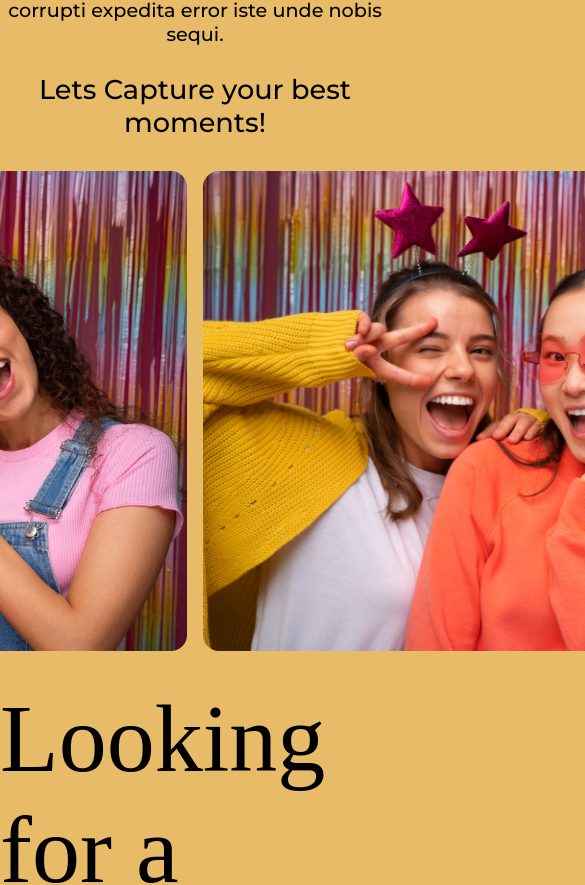
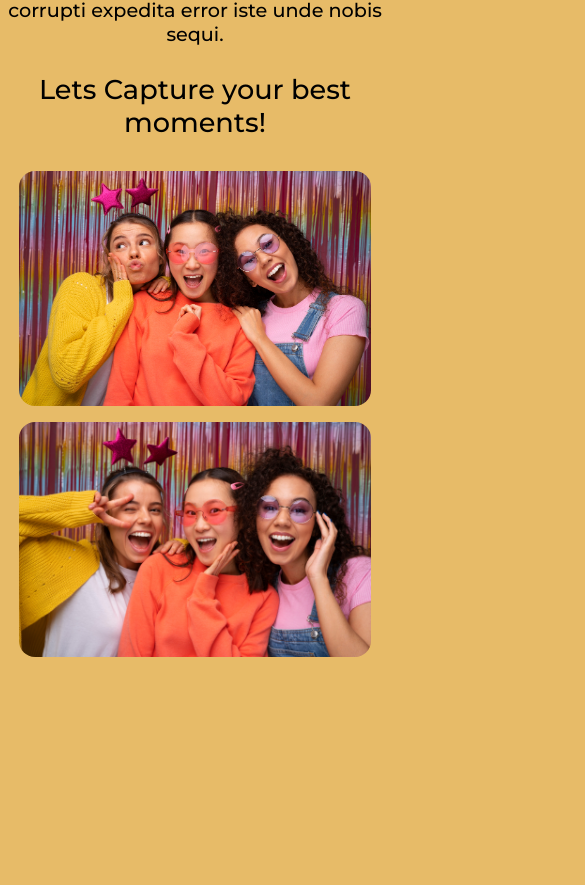
Before and after one commit to alecnissen/Keso-Pictures, a React (Vite) app: page / in a window 390 px wide. Shown: the part 834-1719 px from the top of the page, 585 px wide, since content can reach past the window. After the commit the page ends 1523 px from the top, so only its background shows below. Built offline with nearby package versions, Linux system fonts and the light colour scheme; a web font is replaced by a local one.

Commit message:
added responsiveness for welcome section as well as img section

```diff
--- a/src/Components/ImgsAndPackages.jsx
+++ b/src/Components/ImgsAndPackages.jsx
@@ -17,7 +17,7 @@ export default function ImgsAndPackages() {
 
         <div className='test-1-container'>
 
-        <h1>Looking for a stylish touch?</h1>
+        {/* <h1>Looking for a stylish touch?</h1> */}
 
         </div>
 
--- a/src/Styles/img_and_package_styles.scss
+++ b/src/Styles/img_and_package_styles.scss
@@ -29,3 +29,63 @@
     font-style: normal;
     font-size: 6rem;
   }
+
+
+  // media queries
+
+  @media (max-width: 1460px) {
+    .img-1-styles,
+    .img-2-styles {
+        width: 38em;
+
+    }
+  }
+
+  @media (max-width: 1370px) {
+    .img-1-styles,
+    .img-2-styles {
+        width: 35em;
+
+    }
+  }
+
+  @media (max-width: 1140px) {
+    .img-1-styles,
+    .img-2-styles {
+        width: 30em;
+
+    }
+  }
+
+
+@media (max-width: 980px) {
+  .img-1-styles,
+    .img-2-styles {
+        width: 25em;
+
+    }
+}
+
+@media (max-width: 820px) {
+  .img-1-styles,
+    .img-2-styles {
+        width: 22em;
+
+    }
+}
+
+@media (max-width: 730px) {
+  .photo-container {
+    display: flex;
+    flex-direction: column;
+    justify-content: center;
+  }
+}
+
+@media (max-width: 370px) {
+  .img-1-styles,
+  .img-2-styles {
+      width: 19em;
+
+  }
+}
--- a/src/Styles/welcome_img_styles.scss
+++ b/src/Styles/welcome_img_styles.scss
@@ -40,6 +40,20 @@
 
 
 
+@media (max-width: 370px) {
+  .welcome-header {
+    font-size: 6rem;
+  }
+
+  .welcome-subtitle {
+    font-size: 1rem;
+  }
+}
+
+
+
+
+
 // .img-2-styles {
 //     position: relative;
 //     bottom: -4em;
```
